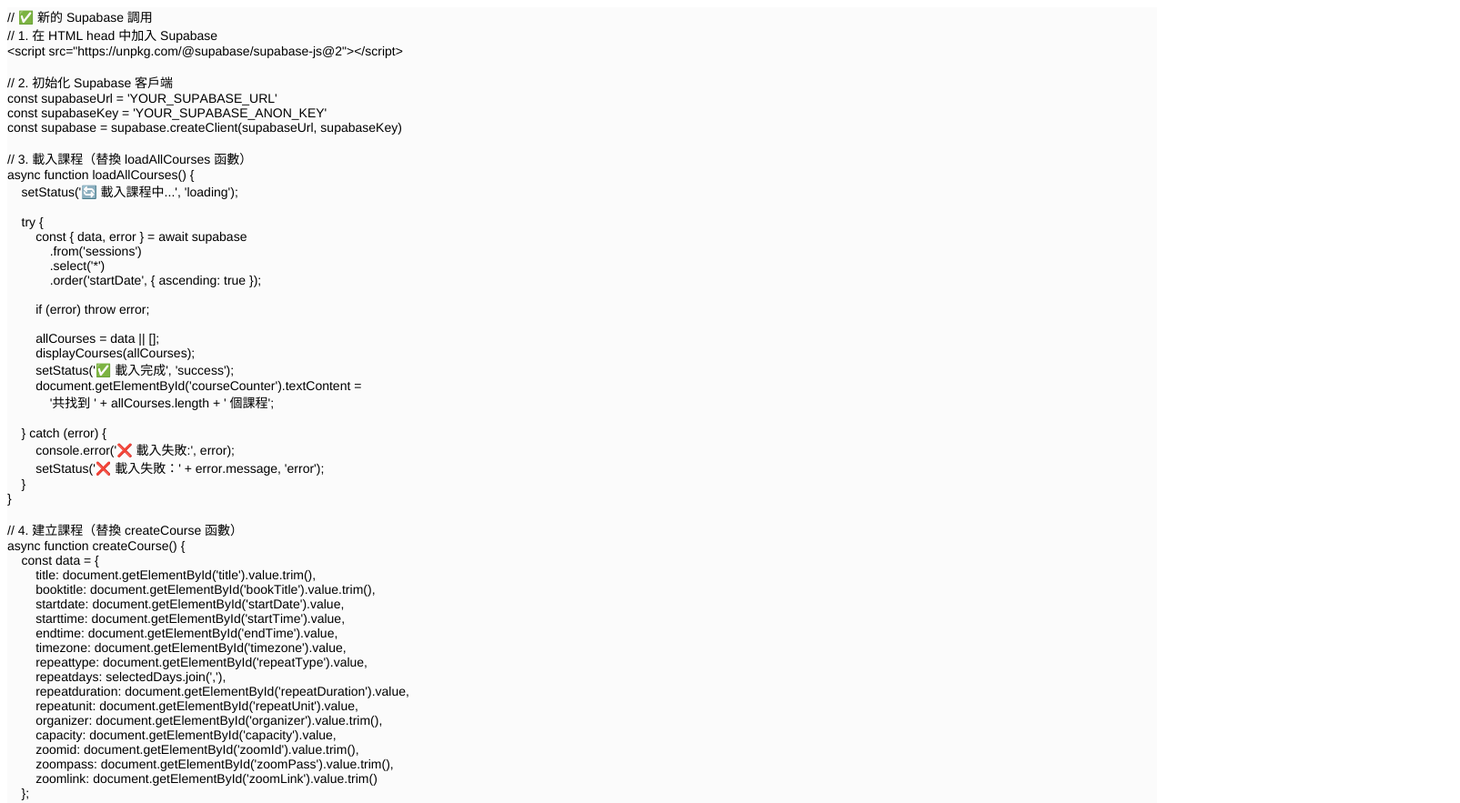
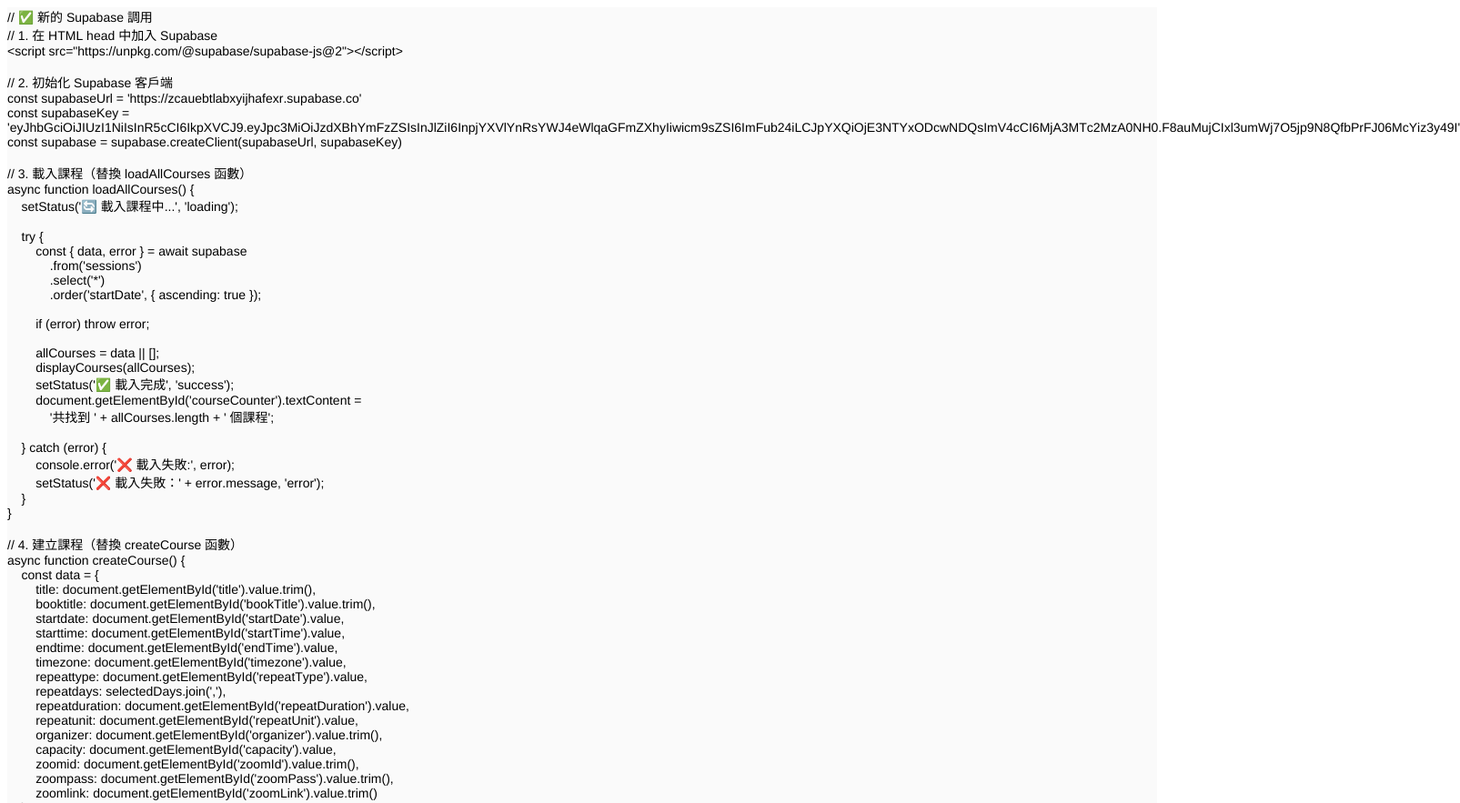
Before and after one commit to hlctw/book-slot, a plain HTML site: page index.html in a window 1280 px wide. Shown: the top 883 px of the page at 91% size, 1605 px wide, since content can reach past the window. Drawn offline with Linux system fonts and the light colour scheme.

Commit message:
Add files via upload

```diff
--- a/index.html
+++ b/index.html
@@ -7,24 +7,26 @@
   <meta name="Generator" content="Cocoa HTML Writer">
   <meta name="CocoaVersion" content="2575.7">
   <style type="text/css">
-    p.p1 {margin: 0.0px 0.0px 0.0px 0.0px; font: 14.0px 'Helvetica Neue'; color: #000000; -webkit-text-stroke: #dc3623; background-color: #fbfbfb}
-    p.p2 {margin: 0.0px 0.0px 0.0px 0.0px; font: 14.0px 'Helvetica Neue'; color: #000000; -webkit-text-stroke: #dc3623; background-color: #fbfbfb; min-height: 16.0px}
+    p.p1 {margin: 0.0px 0.0px 0.0px 0.0px; font: 14.0px 'Helvetica Neue'; -webkit-text-stroke: #d1201b; background-color: #fafafa}
+    p.p2 {margin: 0.0px 0.0px 0.0px 0.0px; font: 14.0px 'Helvetica Neue'; -webkit-text-stroke: #d1201b; background-color: #fafafa; min-height: 16.0px}
     span.s1 {font-kerning: none}
+    span.s2 {font: 14.0px 'Apple Color Emoji'; font-kerning: none}
+    span.s3 {font: 14.0px 'PingFang TC'; font-kerning: none}
   </style>
 </head>
 <body>
-<p class="p1"><span class="s1">// ✅ 新的 Supabase 調用</span></p>
-<p class="p1"><span class="s1">// 1. 在 HTML head 中加入 Supabase</span></p>
+<p class="p1"><span class="s1">// </span><span class="s2">✅</span><span class="s1"> </span><span class="s3">新的</span><span class="s1"> Supabase </span><span class="s3">調用</span></p>
+<p class="p1"><span class="s1">// 1. </span><span class="s3">在</span><span class="s1"> HTML head </span><span class="s3">中加入</span><span class="s1"> Supabase</span></p>
 <p class="p1"><span class="s1">&lt;script src="https://unpkg.com/@supabase/supabase-js@2"&gt;&lt;/script&gt;</span></p>
 <p class="p2"><span class="s1"></span><br></p>
-<p class="p1"><span class="s1">// 2. 初始化 Supabase 客戶端</span></p>
-<p class="p1"><span class="s1">const supabaseUrl = 'YOUR_SUPABASE_URL'</span></p>
-<p class="p1"><span class="s1">const supabaseKey = 'YOUR_SUPABASE_ANON_KEY'</span></p>
+<p class="p1"><span class="s1">// 2. </span><span class="s3">初始化</span><span class="s1"> Supabase </span><span class="s3">客戶端</span></p>
+<p class="p1"><span class="s1">const supabaseUrl = 'https://zcauebtlabxyijhafexr.supabase.co'</span></p>
+<p class="p1"><span class="s1">const supabaseKey = 'eyJhbGciOiJIUzI1NiIsInR5cCI6IkpXVCJ9.eyJpc3MiOiJzdXBhYmFzZSIsInJlZiI6InpjYXVlYnRsYWJ4eWlqaGFmZXhyIiwicm9sZSI6ImFub24iLCJpYXQiOjE3NTYxODcwNDQsImV4cCI6MjA3MTc2MzA0NH0.F8auMujCIxl3umWj7O5jp9N8QfbPrFJ06McYiz3y49I'</span></p>
 <p class="p1"><span class="s1">const supabase = supabase.createClient(supabaseUrl, supabaseKey)</span></p>
 <p class="p2"><span class="s1"></span><br></p>
-<p class="p1"><span class="s1">// 3. 載入課程（替換 loadAllCourses 函數）</span></p>
+<p class="p1"><span class="s1">// 3. </span><span class="s3">載入課程（替換</span><span class="s1"> loadAllCourses </span><span class="s3">函數）</span></p>
 <p class="p1"><span class="s1">async function loadAllCourses() {</span></p>
-<p class="p1"><span class="s1"><span class="Apple-converted-space">    </span>setStatus('🔄 載入課程中...', 'loading');</span></p>
+<p class="p1"><span class="s1"><span class="Apple-converted-space">    </span>setStatus('</span><span class="s2">🔄</span><span class="s1"> </span><span class="s3">載入課程中</span><span class="s1">...', 'loading');</span></p>
 <p class="p2"><span class="s1"><span class="Apple-converted-space">    </span></span></p>
 <p class="p1"><span class="s1"><span class="Apple-converted-space">    </span>try {</span></p>
 <p class="p1"><span class="s1"><span class="Apple-converted-space">        </span>const { data, error } = await supabase</span></p>
@@ -36,17 +38,17 @@
 <p class="p2"><span class="s1"><span class="Apple-converted-space">        </span></span></p>
 <p class="p1"><span class="s1"><span class="Apple-converted-space">        </span>allCourses = data || [];</span></p>
 <p class="p1"><span class="s1"><span class="Apple-converted-space">        </span>displayCourses(allCourses);</span></p>
-<p class="p1"><span class="s1"><span class="Apple-converted-space">        </span>setStatus('✅ 載入完成', 'success');</span></p>
+<p class="p1"><span class="s1"><span class="Apple-converted-space">        </span>setStatus('</span><span class="s2">✅</span><span class="s1"> </span><span class="s3">載入完成</span><span class="s1">', 'success');</span></p>
 <p class="p1"><span class="s1"><span class="Apple-converted-space">        </span>document.getElementById('courseCounter').textContent =<span class="Apple-converted-space"> </span></span></p>
-<p class="p1"><span class="s1"><span class="Apple-converted-space">            </span>'共找到 ' + allCourses.length + ' 個課程';</span></p>
+<p class="p1"><span class="s1"><span class="Apple-converted-space">            </span>'</span><span class="s3">共找到</span><span class="s1"> ' + allCourses.length + ' </span><span class="s3">個課程</span><span class="s1">';</span></p>
 <p class="p2"><span class="s1"><span class="Apple-converted-space">            </span></span></p>
 <p class="p1"><span class="s1"><span class="Apple-converted-space">    </span>} catch (error) {</span></p>
-<p class="p1"><span class="s1"><span class="Apple-converted-space">        </span>console.error('❌ 載入失敗:', error);</span></p>
-<p class="p1"><span class="s1"><span class="Apple-converted-space">        </span>setStatus('❌ 載入失敗：' + error.message, 'error');</span></p>
+<p class="p1"><span class="s1"><span class="Apple-converted-space">        </span>console.error('</span><span class="s2">❌</span><span class="s1"> </span><span class="s3">載入失敗</span><span class="s1">:', error);</span></p>
+<p class="p1"><span class="s1"><span class="Apple-converted-space">        </span>setStatus('</span><span class="s2">❌</span><span class="s1"> </span><span class="s3">載入失敗：</span><span class="s1">' + error.message, 'error');</span></p>
 <p class="p1"><span class="s1"><span class="Apple-converted-space">    </span>}</span></p>
 <p class="p1"><span class="s1">}</span></p>
 <p class="p2"><span class="s1"></span><br></p>
-<p class="p1"><span class="s1">// 4. 建立課程（替換 createCourse 函數）</span></p>
+<p class="p1"><span class="s1">// 4. </span><span class="s3">建立課程（替換</span><span class="s1"> createCourse </span><span class="s3">函數）</span></p>
 <p class="p1"><span class="s1">async function createCourse() {</span></p>
 <p class="p1"><span class="s1"><span class="Apple-converted-space">    </span>const data = {</span></p>
 <p class="p1"><span class="s1"><span class="Apple-converted-space">        </span>title: document.getElementById('title').value.trim(),</span></p>
@@ -74,7 +76,7 @@
 <p class="p2"><span class="s1"><span class="Apple-converted-space">            </span></span></p>
 <p class="p1"><span class="s1"><span class="Apple-converted-space">        </span>if (error) throw error;</span></p>
 <p class="p2"><span class="s1"><span class="Apple-converted-space">        </span></span></p>
-<p class="p1"><span class="s1"><span class="Apple-converted-space">        </span>setStatus('✅ 課程建立成功', 'success');</span></p>
+<p class="p1"><span class="s1"><span class="Apple-converted-space">        </span>setStatus('</span><span class="s2">✅</span><span class="s1"> </span><span class="s3">課程建立成功</span><span class="s1">', 'success');</span></p>
 <p class="p1"><span class="s1"><span class="Apple-converted-space">        </span>clearCreateForm();</span></p>
 <p class="p2"><span class="s1"><span class="Apple-converted-space">        </span></span></p>
 <p class="p1"><span class="s1"><span class="Apple-converted-space">        </span>setTimeout(() =&gt; {</span></p>
@@ -83,7 +85,7 @@
 <p class="p1"><span class="s1"><span class="Apple-converted-space">        </span>}, 2000);</span></p>
 <p class="p2"><span class="s1"><span class="Apple-converted-space">        </span></span></p>
 <p class="p1"><span class="s1"><span class="Apple-converted-space">    </span>} catch (error) {</span></p>
-<p class="p1"><span class="s1"><span class="Apple-converted-space">        </span>setStatus('❌ 建立失敗：' + error.message, 'error');</span></p>
+<p class="p1"><span class="s1"><span class="Apple-converted-space">        </span>setStatus('</span><span class="s2">❌</span><span class="s1"> </span><span class="s3">建立失敗：</span><span class="s1">' + error.message, 'error');</span></p>
 <p class="p1"><span class="s1"><span class="Apple-converted-space">    </span>}</span></p>
 <p class="p1"><span class="s1">}</span></p>
 </body>
```
